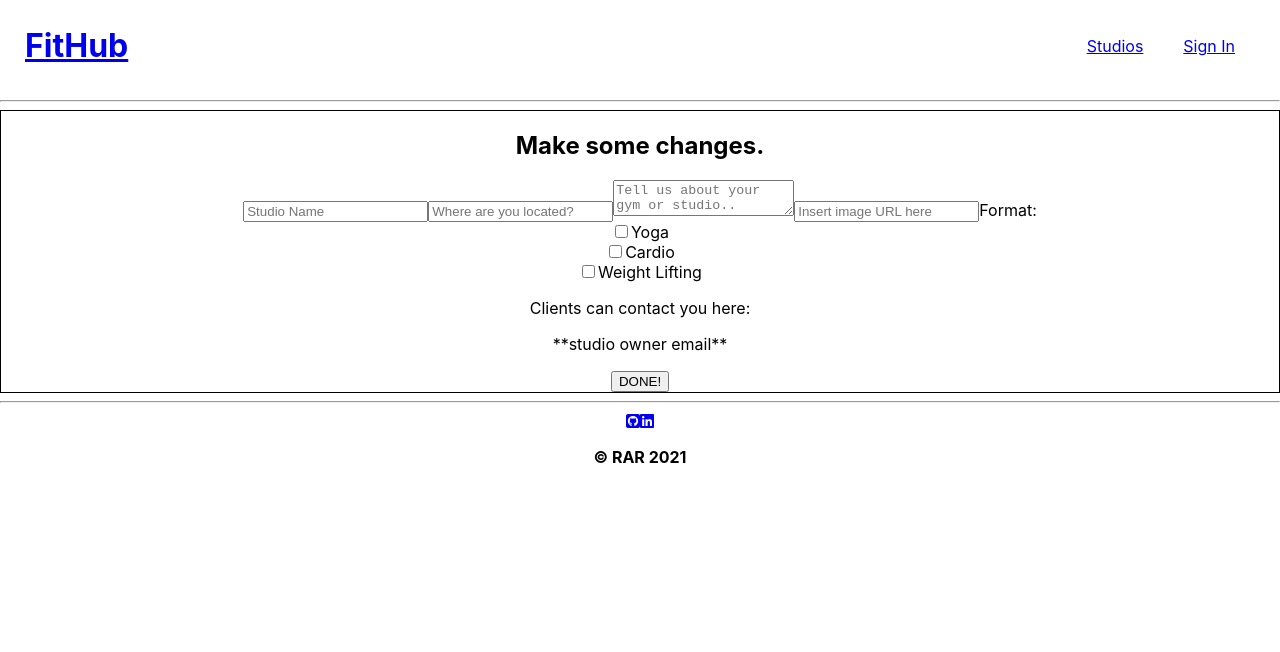
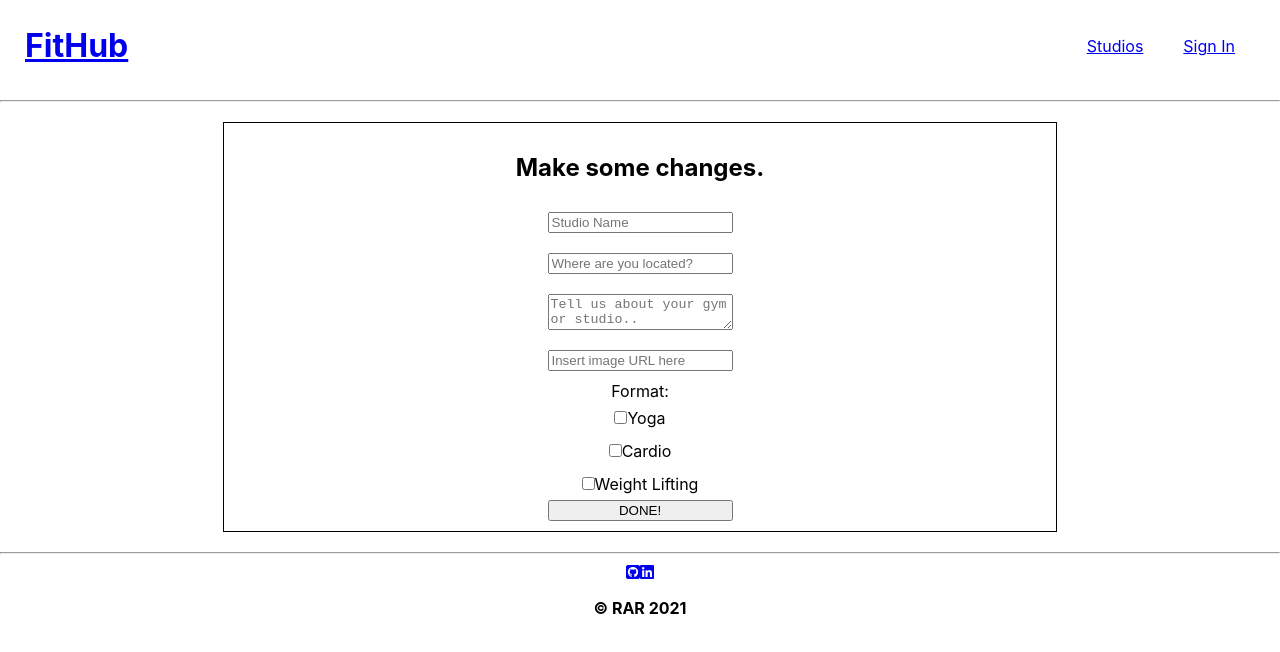
Before and after one commit to rararamberg/fithub, a React (Create React App) app in the folder client/: page /my-studio/updatestudio/1 in a window 1280 px wide. Shown: the top 652 px of the page. Built offline with nearby package versions, Linux system fonts and the light colour scheme; no server answers; sample sign-in values are in the browser's storage.

Commit message:
commented out p tag for contact info. might remove. started flex styling for studio edit page

```diff
--- a/client/src/screens/StudioCreateEdit/StudioCreateEdit.css
+++ b/client/src/screens/StudioCreateEdit/StudioCreateEdit.css
@@ -1,3 +1,28 @@
 .studio-create-edit-div {
   border: 1px solid black;
+  margin: 20px auto;
+  padding: 10px 0;
+  display: flex;
+  flex-direction: column;
+  justify-content: space-around;
+  align-items: center;
+  align-content: space-between;
+  width: 65vw;
+  height: fit-content;
 }
+
+.studio-create-edit-div form {
+  display: flex;
+  flex-direction: column;
+  justify-content: space-evenly;
+}
+
+.studio-create-edit-div input, .studio-create-edit-div textarea {
+  margin: 10px 0;
+}
+
+@media screen and (max-width: 600px){
+  .studio-create-edit-div {
+    width: 95vw;
+  }
+}
--- a/client/src/screens/StudioCreateEdit/UserStudioEdit.jsx
+++ b/client/src/screens/StudioCreateEdit/UserStudioEdit.jsx
@@ -118,8 +118,8 @@ function UserStudioEdit(props) {
           <label htmlFor="weight-lifting">Weight Lifting</label>
         </div>
 
-        <p>Clients can contact you here:</p>
-        <p>**studio owner email**</p>
+        {/* <p>Clients can contact you here:</p>
+        <p>**studio owner email**</p> */}
         {/* once submitted direct user to their studio's detail page */}
         <button>DONE!</button>
       </form>
```
